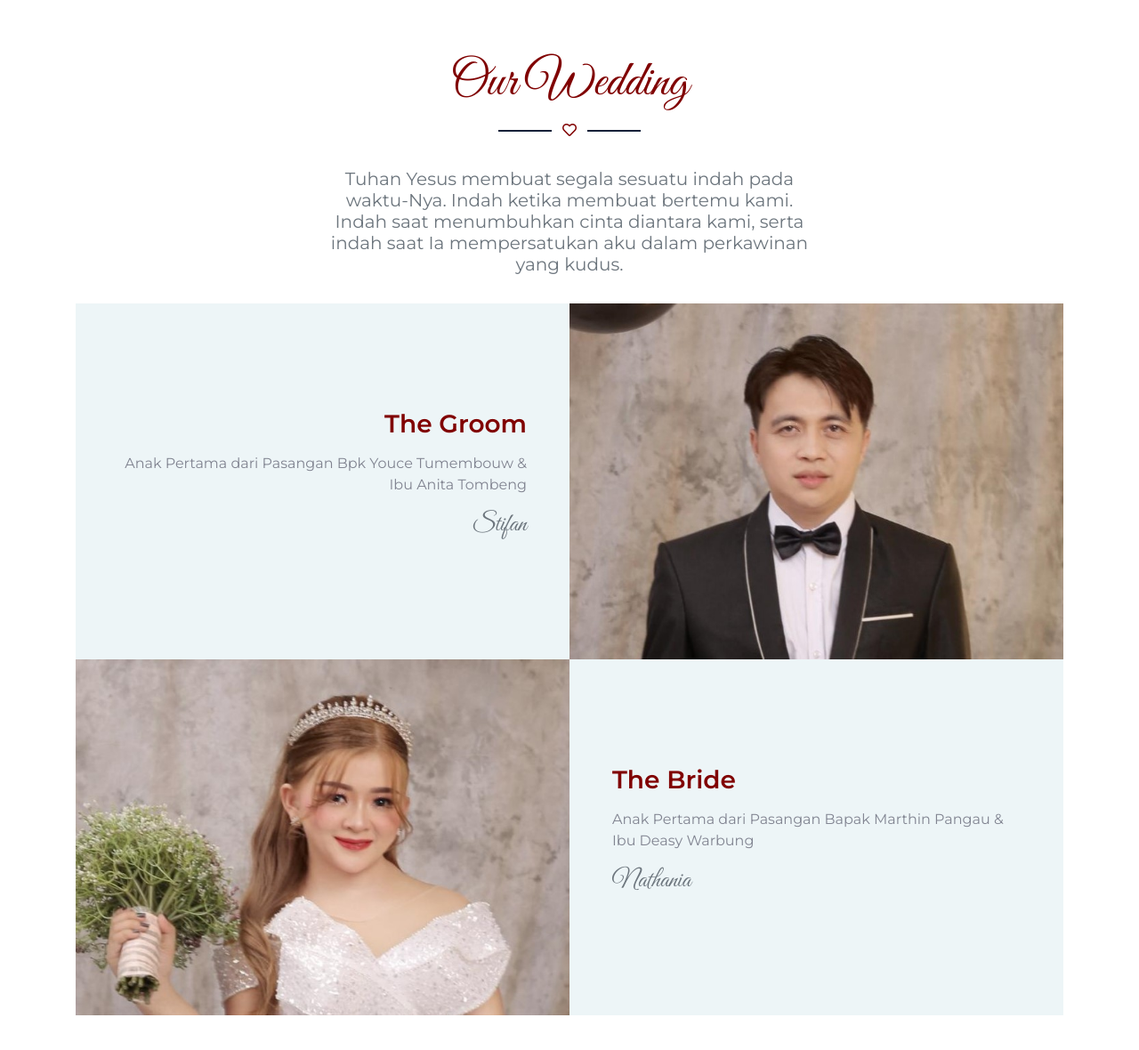
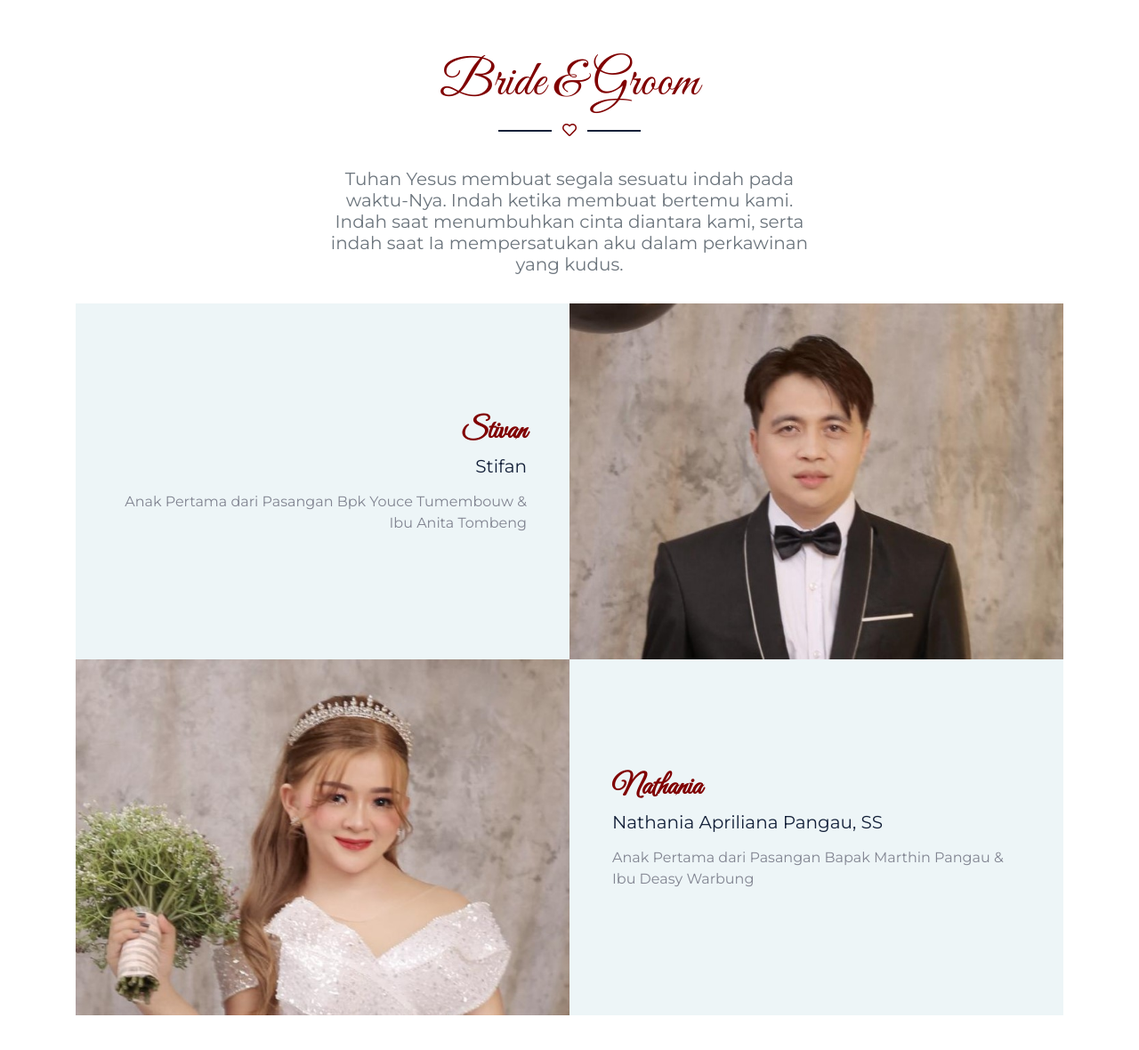
Before and after one commit to dhichii/wedding-invitation, a plain HTML site: page index.html in a window 1280 px wide. Shown: the part 932-2112 px from the top of the page at 89% size. Drawn offline with nearby package versions, Linux system fonts and the light colour scheme.

Commit message:
change bride and groom title

```diff
--- a/index.html
+++ b/index.html
@@ -288,7 +288,7 @@
     <div class="container-fluid py-5" id="event">
         <div class="container py-5">
             <div class="section-title position-relative text-center">
-                <h1 class="font-secondary display-4">Our Wedding</h1>
+                <h1 class="font-secondary display-4">Bride & Groom</h1>
                 <i class="far fa-heart text-dark"></i>
             </div>
             <div class="row justify-content-center">
@@ -299,9 +299,9 @@
             <div class="row m-0 mb-4 mb-md-0 pb-2 pb-md-0">
                 <div class="col-md-6 p-0 text-center text-md-right">
                     <div class="h-100 d-flex flex-column justify-content-center bg-secondary p-5">
-                        <h3 class="mb-3">The Groom</h3>
+                        <h2 class="font-secondary">Stivan</h2>
+                        <h5 class="font-weight-normal text-primary mb-3">Stifan</h5>
                         <p>Anak Pertama dari Pasangan Bpk Youce Tumembouw & Ibu Anita Tombeng</p>
-                        <h3 class="font-secondary font-weight-normal text-muted mb-3">Stifan</h3>
                     </div>
                 </div>
                 <div class="col-md-6 p-0" style="min-height: 400px;">
@@ -314,9 +314,9 @@
                 </div>
                 <div class="col-md-6 p-0 text-center text-md-left">
                     <div class="h-100 d-flex flex-column justify-content-center bg-secondary p-5">
-                        <h3 class="mb-3">The Bride</h3>
+                        <h2 class="font-secondary">Nathania</h2>
+                        <h5 class="font-weight-normal text-primary mb-3">Nathania Apriliana Pangau, SS</h5>
                         <p>Anak Pertama dari Pasangan Bapak Marthin Pangau & Ibu Deasy Warbung</p>
-                        <h3 class="font-secondary font-weight-normal text-muted mb-3"></i>Nathania</h3>
                     </div>
                 </div>
             </div>
```
